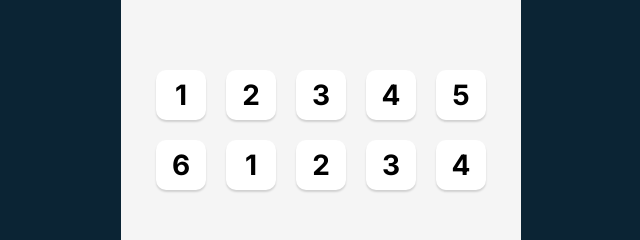
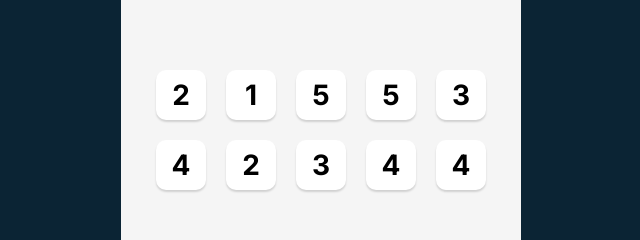
Before and after one commit to kolodziejmateusz/Tenzies-Dice-Roll-Game, a React (Vite) app in the folder Tenzies-Capstone-Project/: page / in a window 1280 px wide. Shown: the part 270-510 px from the top of the page, without its empty margins (319-959 px from the left). Built offline with nearby package versions, Linux system fonts and the light colour scheme.

Commit message:
Tenzies: Map array to Die components

```diff
--- a/Tenzies-Capstone-Project/src/App.jsx
+++ b/Tenzies-Capstone-Project/src/App.jsx
@@ -1,14 +1,6 @@
 import Die from "./components/Die";
+import { useState } from "react";
 import "./App.css";
-
-/**
- * Challenge:
- *
- * Write a function (generateAllNewDice) that returns an array
- * of 10 random numbers between 1-6 inclusive.
- *
- * Log the array of numbers to the console for now
- */
 
 export default function App() {
   function generateAllNewDice() {
@@ -22,19 +14,26 @@
 
   console.log(generateAllNewDice());
 
+  /**
+   * Challenge:
+   *
+   * Create state to hold our array of numbers. (Initialize
+   * the state by calling our `generateAllNewDice` function so it
+   * loads all new dice as soon as the app loads)
+   *
+   * Map over the state numbers array to generate our array
+   * of Die components and render those in place of our
+   * manually-written 10 Die elements.
+   */
+
+  const [dice, setDice] = useState(generateAllNewDice());
+
   return (
     <main>
       <div className="dice-container">
-        <Die value={1} />
-        <Die value={2} />
-        <Die value={3} />
-        <Die value={4} />
-        <Die value={5} />
-        <Die value={6} />
-        <Die value={1} />
-        <Die value={2} />
-        <Die value={3} />
-        <Die value={4} />
+        {dice.map((num, index) => (
+          <Die key={index} value={num} />
+        ))}
       </div>
     </main>
   );
```
